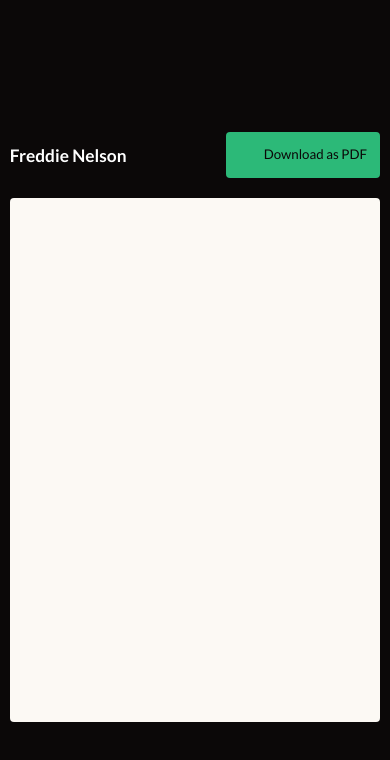
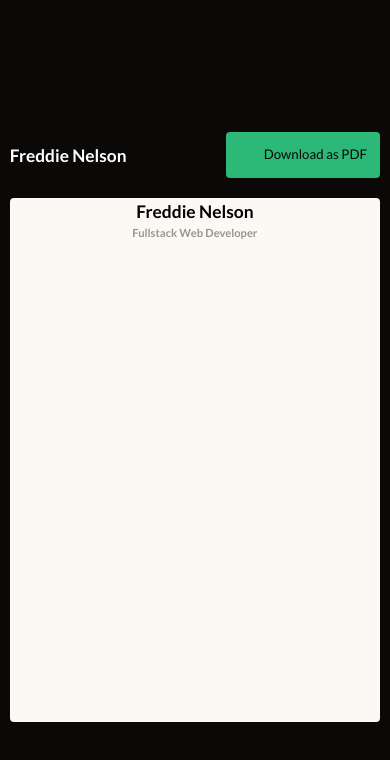
Before and after one commit to freddie-nelson/freddienelson.co.uk, a Vue app: page /resume in a window 390 px wide. Shown: the top 760 px of the page. Built offline with nearby package versions, Linux system fonts and the light colour scheme.

Commit message:
responsive resume content

```diff
--- a/src/views/Resume.vue
+++ b/src/views/Resume.vue
@@ -1,5 +1,5 @@
 <script lang="ts">
-import { defineComponent, ref } from "vue";
+import { defineComponent, onMounted, onUnmounted, ref } from "vue";
 import html2pdf from "html2pdf.js";
 
 import { Icon } from "@iconify/vue";
@@ -16,7 +16,7 @@ export default defineComponent({
     //   if (e) console.log(e.clientWidth / e.clientHeight);
     // });
 
-    const resume = ref<HTMLDivElement>();
+    const resume = ref<HTMLElement>();
 
     const download = async () => {
       if (!resume.value) return alert("Failed to download as PDF.");
@@ -36,6 +36,33 @@ export default defineComponent({
       resume.value.style.height = "";
       resume.value.style.width = "";
     };
+
+    const scaleResumeContent = () => {
+      if (!resume.value) return;
+
+      const div = document.createElement("div");
+      div.style.position = "absolute";
+      div.style.width = "210mm";
+      div.style.pointerEvents = "none";
+      document.body.append(div);
+
+      const maxWidth = div.getBoundingClientRect().width;
+      document.body.removeChild(div);
+
+      const rect = resume.value.getBoundingClientRect();
+      const scale = rect.width / maxWidth;
+
+      const content = document.querySelector(
+        ".resume .content"
+      ) as HTMLDivElement;
+      if (content) content.style.transform = `scale(${scale})`;
+    };
+
+    onMounted(() => {
+      scaleResumeContent();
+      window.addEventListener("resize", scaleResumeContent);
+    });
+    onUnmounted(() => window.removeEventListener("resize", scaleResumeContent));
 
     return {
       resume,
@@ -60,7 +87,14 @@ export default defineComponent({
       </button>
     </div>
 
-    <div class="resume" ref="resume"></div>
+    <article class="resume" ref="resume">
+      <div class="content">
+        <header>
+          <h1>Freddie Nelson</h1>
+          <h2>Fullstack Web Developer</h2>
+        </header>
+      </div>
+    </article>
   </div>
 </template>
 
@@ -74,6 +108,7 @@ export default defineComponent({
   justify-content: center;
   align-items: center;
   flex-direction: column;
+  overflow: hidden;
 
   .top-bar {
     display: flex;
@@ -119,6 +154,36 @@ export default defineComponent({
   max-height: 297mm;
   background: #fcf9f4;
   border-radius: 0.3rem;
+  padding: 2%;
+  display: flex;
+  justify-content: center;
+  align-items: center;
+  overflow: hidden;
+
+  .content {
+    width: 210mm;
+    height: 297mm;
+    position: absolute;
+    overflow: hidden;
+  }
+
+  header {
+    display: flex;
+    flex-direction: column;
+    justify-content: center;
+    align-items: center;
+    font-weight: bold;
+    width: 100%;
+
+    h1 {
+      font-size: 2.8rem;
+    }
+
+    h2 {
+      font-size: 1.8rem;
+      opacity: 0.4;
+    }
+  }
 }
 
 .download-btn {
```
